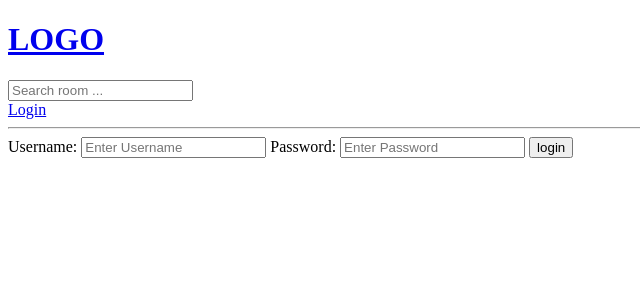
After one commit to SHYXIN/my_study_bud, a Django app: page /login in a window 1280 px wide. The commit adds this page. Shown: the top 300 px of the page, without its empty margins (0-640 px from the left). Run offline with Django 3.2, Linux system fonts and the light colour scheme.

Commit message:
完成user_login Flash Messages user_logout  Restricted Pages

```diff
--- a/base/templates/base/delete_room.html
+++ b/base/templates/base/delete_room.html
@@ -3,7 +3,7 @@
 {% block content%}
 <form method="POST", action="">
     {% csrf_token %}
-    <p>Are you sure want to delete {{ obj }}</p>
+    <p>Are you sure want to delete "{{ obj }}"?</p>
     <a href="{{ request.META.HTTP_REFERER }}">Go back</a>
     <input type="submit" value="Confirm">
 </from>
--- a/base/templates/base/home.html
+++ b/base/templates/base/home.html
@@ -22,8 +22,10 @@
         <a href="{% url 'create-room' %}">Create Room</a>
         {% for room in rooms %}
             <div>
+                {% if request.user == room.host %}
                 <a href="{% url 'update-room' room.id %}">Edit</a>
                 <a href="{% url 'delete-room' room.id %}">Delete</a>
+                {% endif %}
                 <span>@{{ room.host.username }}</span>
                 <h5>{{room.id}}--<a href="{% url 'room' room.id %}">{{room.name}}</a></h5>
                 <small>{{ room.topic.name }}</small>
--- /dev/null
+++ b/base/templates/base/login_resigter.html
@@ -0,0 +1,14 @@
+{% extends 'main.html' %}
+
+{% block content %}
+    <form method="POST" action="">
+        {% csrf_token %}
+        <label>Username:</label>
+        <input type="text" name="username" placeholder="Enter Username"/>
+
+        <label>Password:</label>
+        <input type="password" name="password" placeholder="Enter Password"/>
+        <input type="submit" value="login"/>
+
+    </form>
+{% endblock content%}
--- a/base/urls.py
+++ b/base/urls.py
@@ -2,8 +2,12 @@ from django.urls import path
 from . import views
 
 urlpatterns = [
+    path('login', views.loginPage, name='login'),
+    path('logout', views.logoutUser, name='logout'),
+
     path('', views.home, name='home'),
     path('room/<str:pk>/ ', views.room, name='room'),
+
     path('create-room/', views.createRoom, name='create-room'),
     path('update-room/<str:pk>/', views.updateRoom, name='update-room'),
     path('delete-room/<str:pk>/', views.deleteRoom, name='delete-room'),
--- a/base/views.py
+++ b/base/views.py
@@ -1,6 +1,10 @@
 from django.shortcuts import render, redirect
 from django.http import HttpResponse
 from django.db.models import Q
+from django.contrib.auth.models import User
+from django.contrib import messages
+from django.contrib.auth import authenticate,login,logout
+from django.contrib.auth.decorators import login_required
 from .models import Room, Topic
 from .form import RoomForm
 # Create your views here.
@@ -11,12 +15,42 @@ from .form import RoomForm
 #     {'id': 3, 'name': 'Fronted develpers'},
 # ]
 
+def loginPage(request):
+    # 已经登录的就不让再登录了
+    if request.user.is_authenticated:
+        return redirect('home')
+
+    if request.method=='POST':
+        username = request.POST.get('username')
+        password = request.POST.get('password')
+        try:
+            # 验证有没有这个用户
+            user = User.objects.get(username=username)
+        except:
+            # 添加消息，用户不存在,会自动返回给前端
+            messages.error(request, 'Username dose not exists.')
+
+        # 通过了存在用户的验证，该校对密码了
+        user = authenticate(request, username=username,password=password)
+        if user is not None:
+            # 成功校对上
+            login(request ,user)  # 给request增加登录信息
+            return redirect('home')
+        else:
+            messages.error(request, 'Username OR password dose not exists.')
+
+    context = {}
+    return render(request, 'base/login_resigter.html', context)
+
+def logoutUser(request):
+    logout(request)  # 退出登录
+    return redirect('home')
 
 def home(request):
     q = request.GET.get('q') if request.GET.get('q') != None else ''
     # rooms = Room.objects.filter(topic__name=q)  # 获取数据库的数据
     rooms = Room.objects.filter(
-        Q(topic__name__icontains=q) |
+        Q(topic__name__icontains=q)|
         Q(name__icontains=q)|
         Q(description__icontains=q)
         )  # 获取数据库的数据
@@ -34,7 +68,7 @@ def room(request, pk):
     context = {'room': room}
     return render(request, 'base/room.html', context)
 
-
+@login_required(login_url='login')
 def createRoom(request):
     form = RoomForm()
     if request.method == 'POST':
@@ -46,22 +80,31 @@ def createRoom(request):
     context = {'form': form}
     return render(request, 'base/room_form.html', context)
 
-
+@login_required(login_url='login')
 def updateRoom(request, pk):
     room = Room.objects.get(id=pk)
     form = RoomForm(instance=room)
-    context = {'form': form}
+    # 不是room的拥有者，不允许修改
+    if request.user != room.host:
+        return HttpResponse('You are not allowed here !!')
+
     if request.method == 'POST':
         form = RoomForm(request.POST, instance=room)
         if form.is_valid():
             form.save()
             return redirect('home')
+    context = {'form': form}
     return render(request, 'base/room_form.html', context)
 
-
+@login_required(login_url='login')
 def deleteRoom(request, pk):
     room = Room.objects.get(id=pk)
     context = {'obj': room}
+
+    # 不是room的拥有者，不允许修改
+    if request.user != room.host:
+        return HttpResponse('You are not allowed here !!')
+
     if request.method == 'POST':
         room.delete()
         return redirect('home')
--- a/templates/main.html
+++ b/templates/main.html
@@ -8,6 +8,13 @@
 </head>
 <body>
     {% include 'navbar.html' %}
+    {% if messages %}
+    <ul class="messages">
+        {% for message in messages %}
+        <li>{{ message }}</li>
+        {% endfor %}
+    </ul>
+    {% endif %}
     {% block content %}
 
     {% endblock %}
--- a/templates/navbar.html
+++ b/templates/navbar.html
@@ -5,3 +5,9 @@
 <form method="GET" action="{% url 'home' %}">
     <input type="text" name="q" placeholder="Search room ...">
 </form>
+{% if request.user.is_authenticated %}
+    <a href="{% url 'logout' %}">Logout</a>
+{% else %}
+    <a href="{% url 'login' %}">Login</a>
+{% endif %}
+<hr>
```
